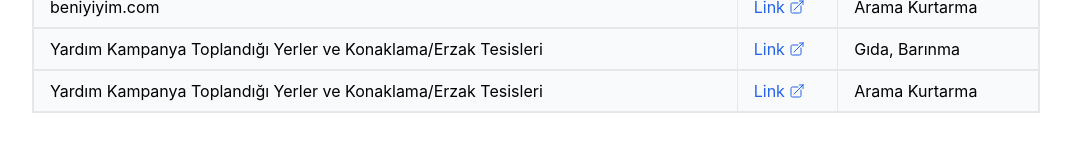
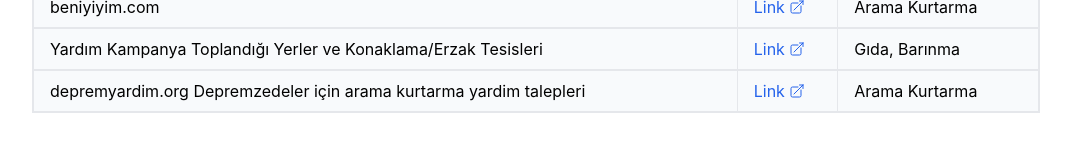
Before and after one commit to alparslandeniz/tumyardimlar, a React (Create React App) app: page / in a window 1280 px wide. Shown: the part 955-1105 px from the top of the page, without its empty margins (104-1175 px from the left). Built offline with nearby package versions, Linux system fonts and the light colour scheme.

Commit message:
Update Data.js

```diff
--- a/src/Components/Constants/Data.js
+++ b/src/Components/Constants/Data.js
@@ -50,7 +50,7 @@
     category: "Gıda, Barınma",
   },
   {
-    description: "Yardım Kampanya Toplandığı Yerler ve Konaklama/Erzak Tesisleri",
+    description: "depremyardim.org Depremzedeler için arama kurtarma yardim talepleri",
     url: "https://www.depremyardim.org/",
     category: "Arama Kurtarma",
   },
```
